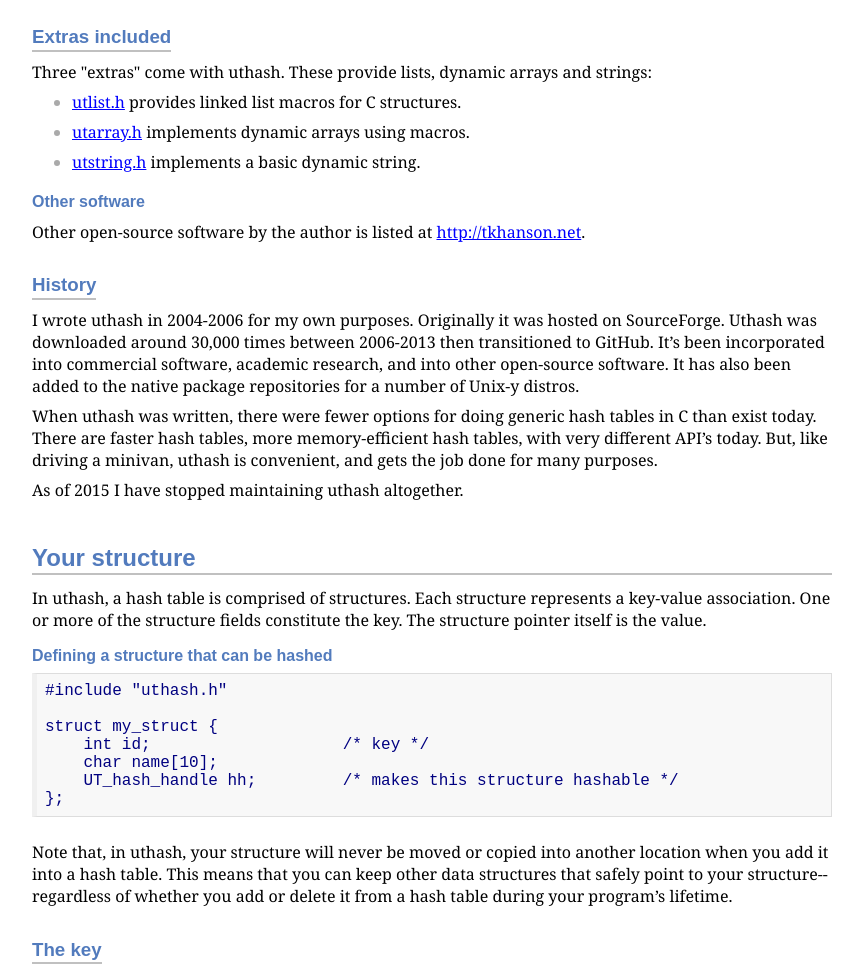
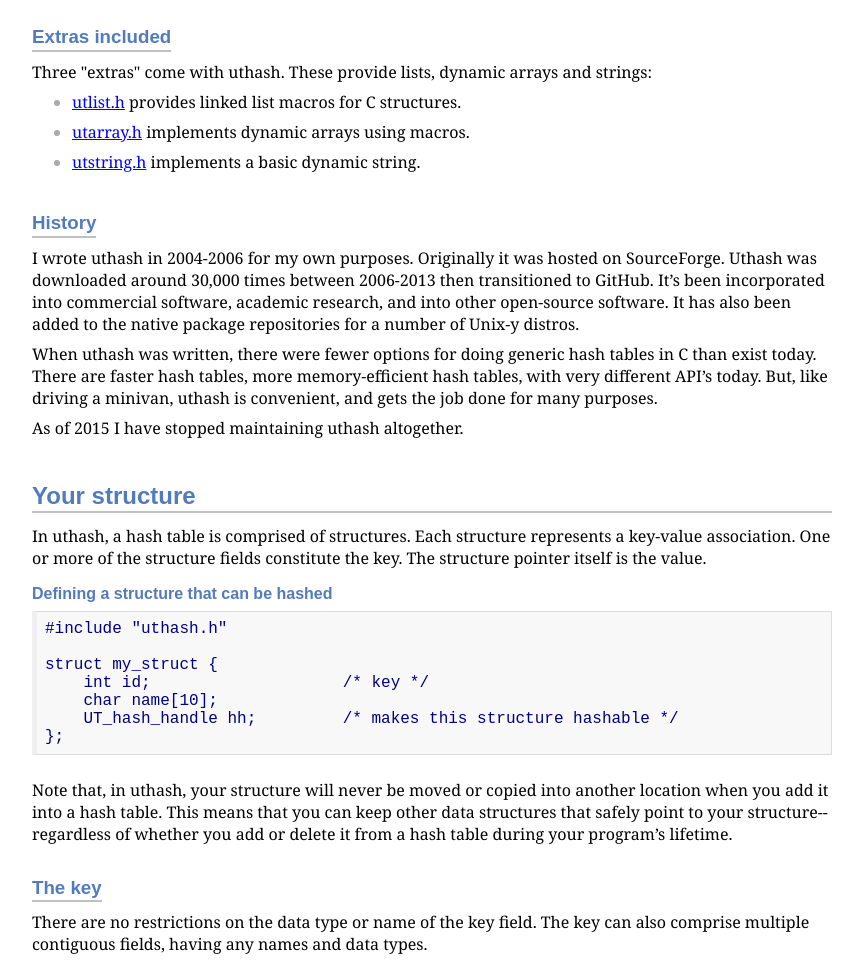
Before and after one commit to troydhanson/uthash, a plain HTML site: page userguide.html in a window 1280 px wide. Shown: the part 2022-2989 px from the top of the page, without its empty margins (224-1087 px from the left). Drawn offline with Linux system fonts and the light colour scheme.

Commit message:
remove link

```diff
--- a/userguide.html
+++ b/userguide.html
@@ -957,10 +957,6 @@
 </p>
 </li>
 </ul></div>
-<div class="sect3">
-<h4 id="_other_software">Other software</h4>
-<div class="paragraph"><p>Other open-source software by the author is listed at <a href="http://tkhanson.net">http://tkhanson.net</a>.</p></div>
-</div>
 </div>
 <div class="sect2">
 <h3 id="_history">History</h3>
@@ -3015,7 +3011,7 @@
 <div id="footer">
 <div id="footer-text">
 Version 1.9.9<br />
-Last updated 2014-11-18 21:25:41 EST
+Last updated 2014-11-18 21:59:49 EST
 </div>
 </div>
 </body>
```
